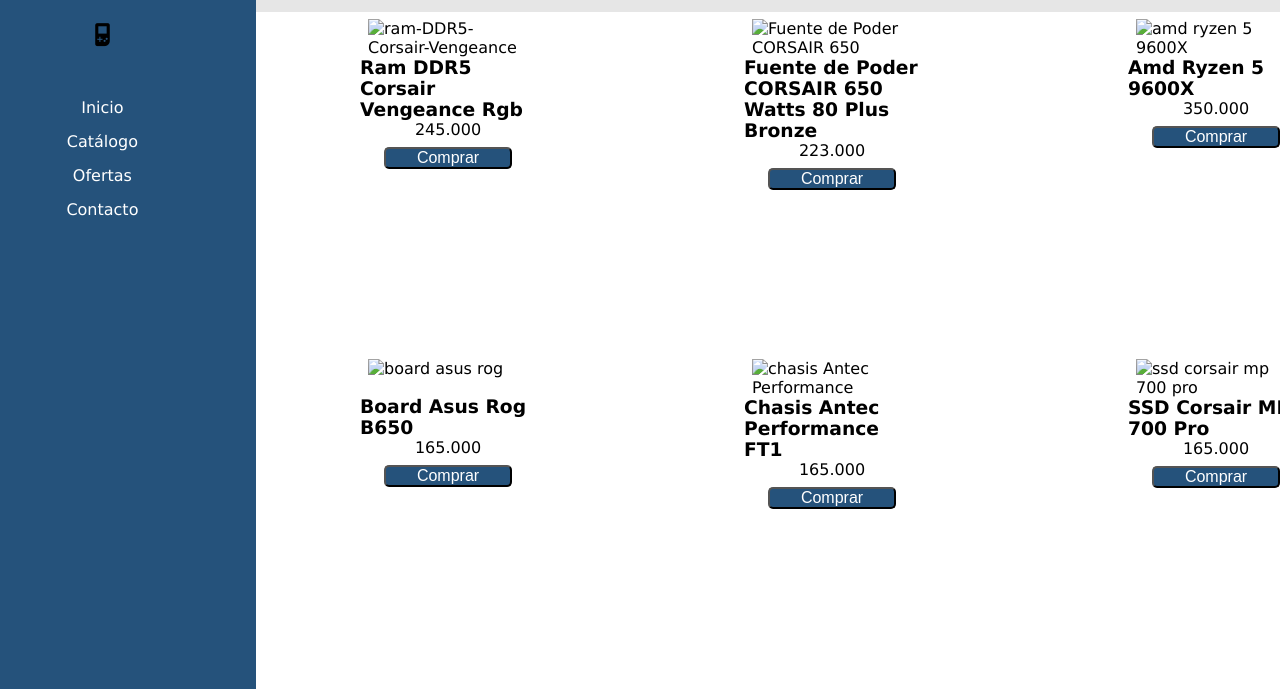
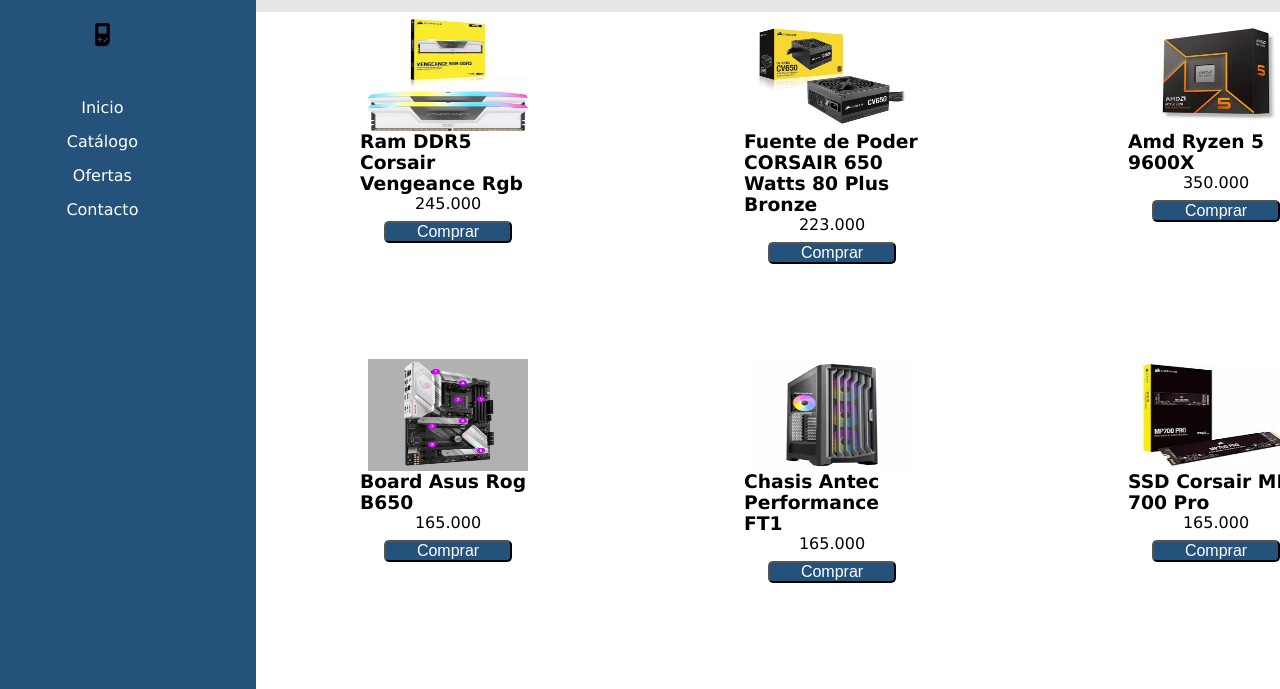
Before and after one commit to jesuseliecer89/desafio-media-queries, a plain HTML site: page index.html in a window 1280 px wide. Shown: the part 82-771 px from the top of the page. Drawn offline with Linux system fonts and the light colour scheme; the site is published under a folder, as on GitHub Pages, so addresses that start at the root find nothing.

Commit message:
update index

```diff
--- a/index.html
+++ b/index.html
@@ -39,37 +39,37 @@
 
     <main class="main">
       <div class="producto">
-        <img src="/assets/img/ram-DDR5-Corsair-Vengeance-Rgb.webp"  alt="ram-DDR5-Corsair-Vengeance">
+        <img src="assets/img/ram-DDR5-Corsair-Vengeance-Rgb.webp"  alt="ram-DDR5-Corsair-Vengeance">
         <h3 class="titulo_producto">Ram DDR5 Corsair Vengeance Rgb</h3>
         <span>245.000</span>
         <button class="comprar">Comprar</button>
       </div>
       <div class="producto">
-        <img src="/assets/img/Fuente de Poder CORSAIR 650 Watts 80 Plus Bronze.webp" alt="Fuente de Poder CORSAIR 650">
+        <img src="assets/img/Fuente de Poder CORSAIR 650 Watts 80 Plus Bronze.webp" alt="Fuente de Poder CORSAIR 650">
         <h3>Fuente de Poder CORSAIR 650 Watts 80 Plus Bronze</h3>
         <span>223.000</span>
         <button class="comprar">Comprar</button>
       </div>
       <div class="producto">
-        <img src="/assets/img/amd-5-9600X.jpg" alt="amd ryzen 5 9600X">
+        <img src="assets/img/amd-5-9600X.jpg" alt="amd ryzen 5 9600X">
         <h3>Amd Ryzen 5 9600X</h3>
         <span>350.000</span>
         <button class="comprar">Comprar</button>
       </div>
       <div class="producto">
-        <img src="/assets/img/board-asus-rog.jpg" alt="board asus rog">
+        <img src="assets/img/board-asus-rog.jpg" alt="board asus rog">
         <h3>Board Asus Rog B650</h3>
         <span>165.000</span>
         <button class="comprar">Comprar</button>
       </div>
       <div class="producto">
-        <img src="/assets/img/chasis-Antec-Performance-FT1.jpg" alt="chasis Antec Performance">
+        <img src="assets/img/chasis-Antec-Performance-FT1.jpg" alt="chasis Antec Performance">
         <h3>Chasis Antec Performance FT1</h3>
         <span>165.000</span>
         <button class="comprar">Comprar</button>
       </div>
       <div class="producto">
-        <img src="/assets/img/ssd-corsair-mp700pro-1tb.jpg" alt="ssd corsair mp 700 pro">
+        <img src="assets/img/ssd-corsair-mp700pro-1tb.jpg" alt="ssd corsair mp 700 pro">
         <h3>SSD Corsair MP 700 Pro</h3>
         <span>165.000</span>
         <button class="comprar">Comprar</button>
```
